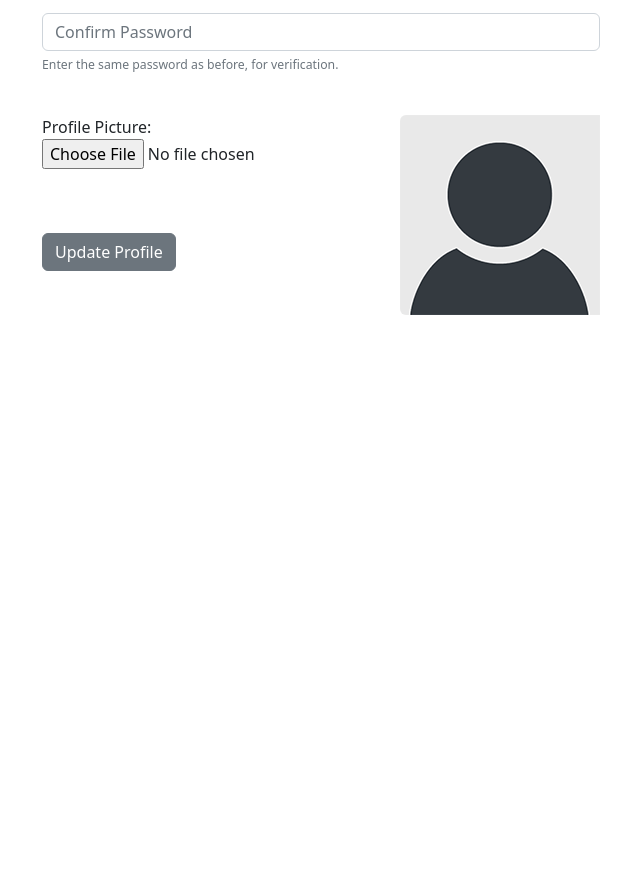
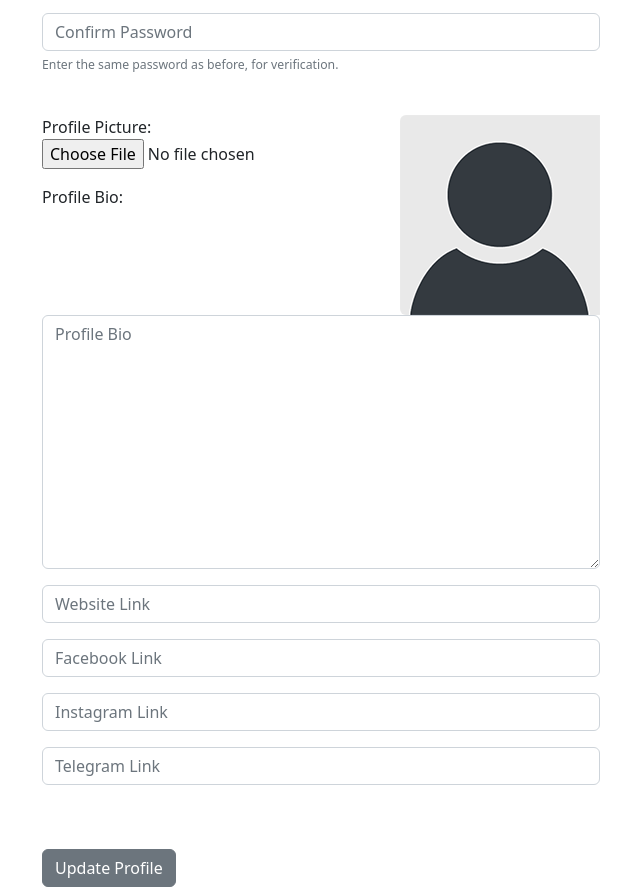
Before and after one commit to CapitainFan/Beeper, a Django app: page /update_user/ in a window 1280 px wide. Shown: the part 541-1428 px from the top of the page, without its empty margins (319-959 px from the left). Before the commit the page ends 856 px from the top, so only its background shows below. Run offline with Django 4.2, Linux system fonts and the light colour scheme; the visitor is signed in with stand-in values (Sample User, id 1); data comes from the database, SQL or seed files in the repository; some libraries are stand-ins or nearby versions.

Commit message:
added bio and links on profile

```diff
--- a/social/musker/forms.py
+++ b/social/musker/forms.py
@@ -4,29 +4,33 @@ from django.contrib.auth.forms import UserCreationForm
 from django.contrib.auth.models import User
 
 
+# Profile Extras Form
 class ProfilePicForm(forms.ModelForm):
 	profile_image = forms.ImageField(label="Profile Picture")
+	profile_bio = forms.CharField(label="Profile Bio", widget=forms.Textarea(attrs={'class':'form-control', 'placeholder':'Profile Bio'}))
+	homepage_link = forms.CharField(label="", widget=forms.TextInput(attrs={'class':'form-control', 'placeholder':'Website Link'}))
+	facebook_link =  forms.CharField(label="", widget=forms.TextInput(attrs={'class':'form-control', 'placeholder':'Facebook Link'}))
+	instagram_link = forms.CharField(label="", widget=forms.TextInput(attrs={'class':'form-control', 'placeholder':'Instagram Link'}))
+	telegram_link =  forms.CharField(label="", widget=forms.TextInput(attrs={'class':'form-control', 'placeholder':'Telegram Link'}))
 
 	class Meta:
 		model = Profile
-		fields = ('profile_image', )
-
+		fields = ('profile_image', 'profile_bio', 'homepage_link', 'facebook_link', 'instagram_link', 'telegram_link', )
 
 class MeepForm(forms.ModelForm):
-	body = forms.CharField(
-        required=True,
+	body = forms.CharField(required=True,
 		widget=forms.widgets.Textarea(
 			attrs={
 			"placeholder": "Enter Your Musker Meep!",
 			"class":"form-control",
 			}
-		),
-		label="",
-	)
+			),
+			label="",
+		)
 
 	class Meta:
 		model = Meep
-		exclude = ("user", "likes")
+		exclude = ("user", "likes",)
 
 
 class SignUpForm(UserCreationForm):
--- a/social/musker/models.py
+++ b/social/musker/models.py
@@ -12,8 +12,12 @@ class Meep(models.Model):
 	created_at = models.DateTimeField(auto_now_add=True)
 	likes = models.ManyToManyField(User, related_name="meep_like", blank=True)
 
+
+	# Keep track or count of likes
 	def number_of_likes(self):
 		return self.likes.count()
+
+
 
 	def __str__(self):
 		return(
@@ -34,6 +38,11 @@ class Profile(models.Model):
 	date_modified = models.DateTimeField(User, auto_now=True)
 	profile_image = models.ImageField(null=True, blank=True, upload_to="images/")
 
+	profile_bio = models.CharField(null=True, blank=True, max_length=500)
+	homepage_link = models.CharField(null=True, blank=True, max_length=100)
+	facebook_link = models.CharField(null=True, blank=True, max_length=100)
+	instagram_link = models.CharField(null=True, blank=True, max_length=100)
+	telegram_link = models.CharField(null=True, blank=True, max_length=100)
 
 	def __str__(self):
 		return self.user.username
```
Also changed, not shown: social/musker/templates/profile.html (+32 -1 lines), social/musker/migrations/0006_profile_facebook_link_profile_homepage_link_and_more.py (added), social/musker/migrations/0007_rename_prifile_bio_profile_profile_bio_and_more.py (added).
